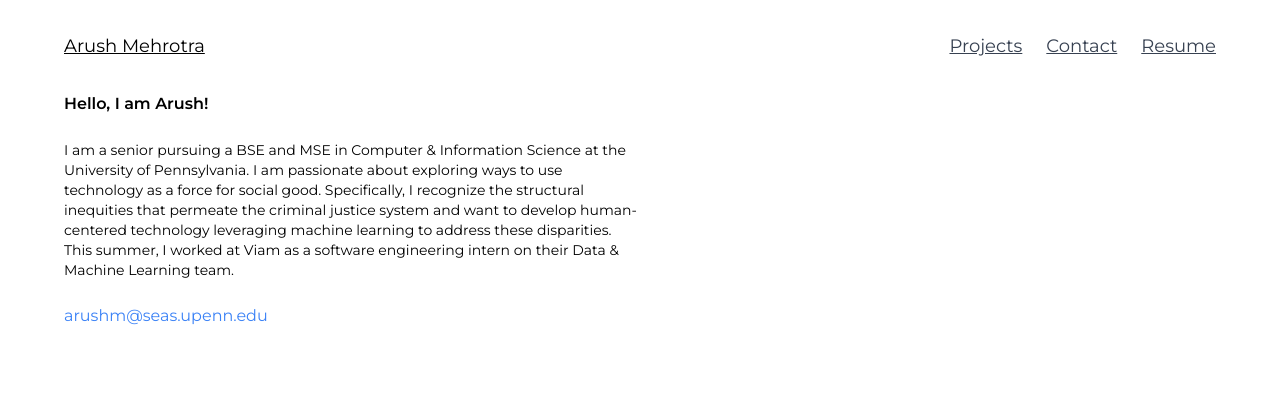
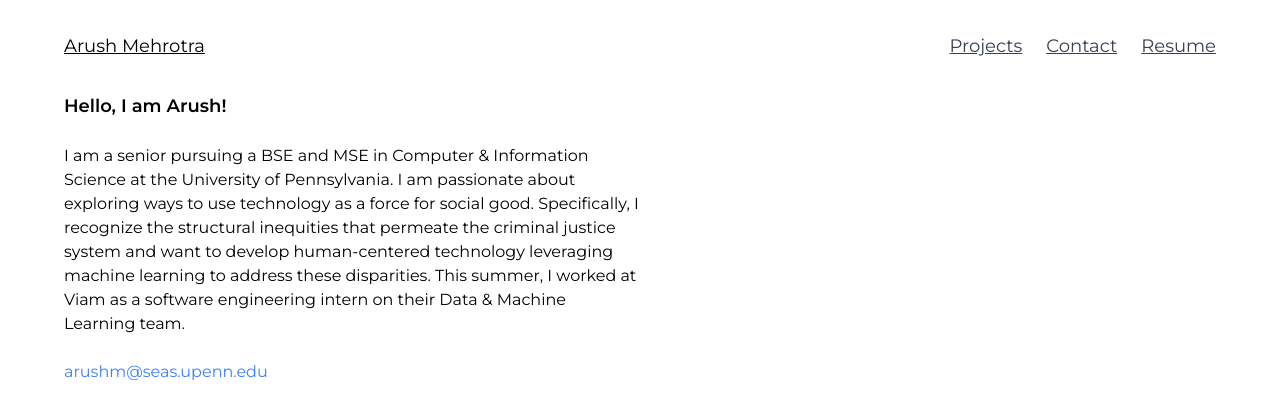
Before and after one commit to arush-mehrotra/portfolio, a Next.js app: page / in a window 1280 px wide. Shown: the top 420 px of the page. Built offline with nearby package versions, Linux system fonts and the light colour scheme.

Commit message:
fixed sizing

```diff
--- a/app/page.tsx
+++ b/app/page.tsx
@@ -56,10 +56,10 @@ export default function Home() {
       <Navigation />
 
       <div className="w-7/8 sm:w-1/2 space-y-6">
-	  	<h1 className="relative w-[max-content] font-semibold before:absolute before:inset-0 before:bg-white before:animate-typewriter">
+	  	<h1 className="relative text-lg w-[max-content] font-semibold before:absolute before:inset-0 before:bg-white before:animate-typewriter">
 			Hello, I am Arush!
 		</h1>
-		<p className="text-sm break-words">
+		<p className="text-md break-words">
 			{descriptionText}
 		</p>
         <p className="mt-4">
--- a/app/projects/page.tsx
+++ b/app/projects/page.tsx
@@ -82,9 +82,9 @@ export default function Projects() {
         {projects.map((project, index) => (
           <div
           key={index}
-            className="flex flex-col md:flex-row items-center md:items-start md:space-x-8 space-y-8 md:space-y-0 border border-gray-300 rounded-lg p-8 bg-gray-100 shadow-lg"
+          className="flex flex-col md:flex-row items-center md:space-x-8 space-y-8 md:space-y-0 border border-gray-300 rounded-lg p-8 bg-gray-100 shadow-lg"
         >
-            <div className="flex-shrink-0 w-full md:w-64 h-40 relative">
+          <div className="flex-shrink-0 w-full md:w-64 h-40 flex items-center justify-center relative">
             <Image
               src={project.image}
               alt={project.title}
```
Lines whose indentation alone changed are shown as unchanged.
